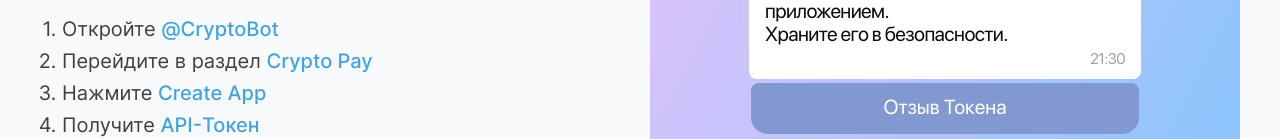
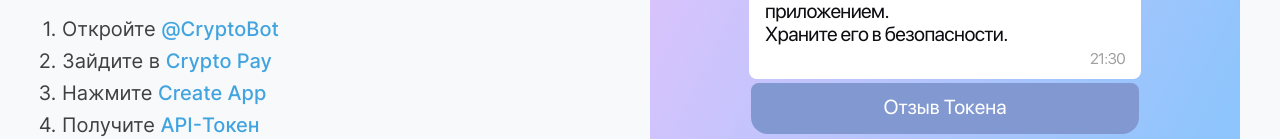
Before and after one commit to GillGate/crypto-pay, a website: page src/ru/index.html in a window 1280 px wide. Shown: the part 4320-4459 px from the top of the page. Drawn offline with nearby package versions, Linux system fonts and the light colour scheme; files that its build step writes are made by us from their sources.

Commit message:
Update index.html

```diff
--- a/src/ru/index.html
+++ b/src/ru/index.html
@@ -464,7 +464,7 @@
 								<li>Откройте
 									<a href="http://t.me/CryptoBot?start=pay" target="_blank">@CryptoBot</a>
 								</li>
-								<li>Перейдите в раздел <strong>Crypto Pay</strong></li>
+								<li>Зайдите в <strong>Crypto Pay</strong></li>
 								<li>Нажмите <strong>Create App</strong></li>
 								<li>Получите <strong>API-Токен</strong></li>
 							</ol>
```
